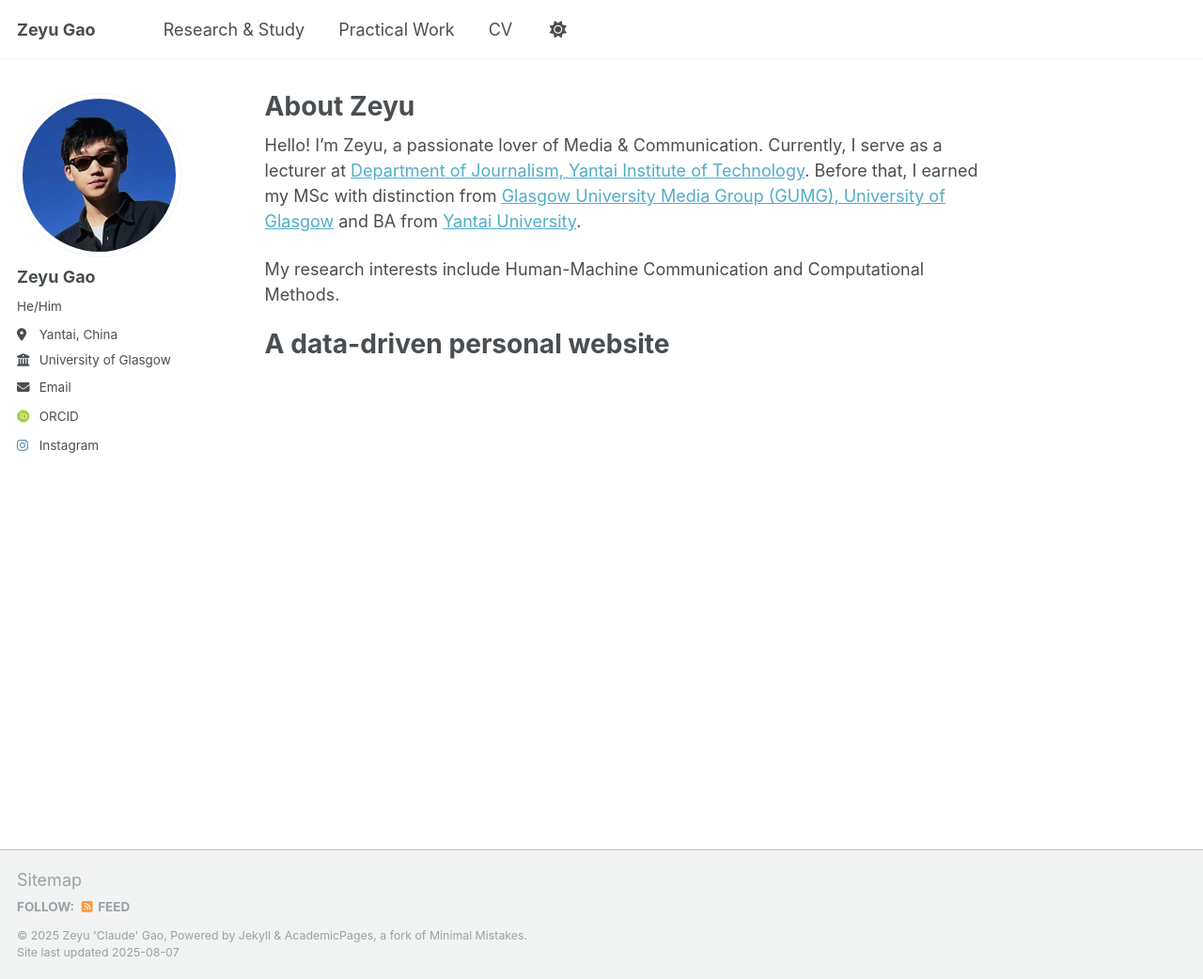
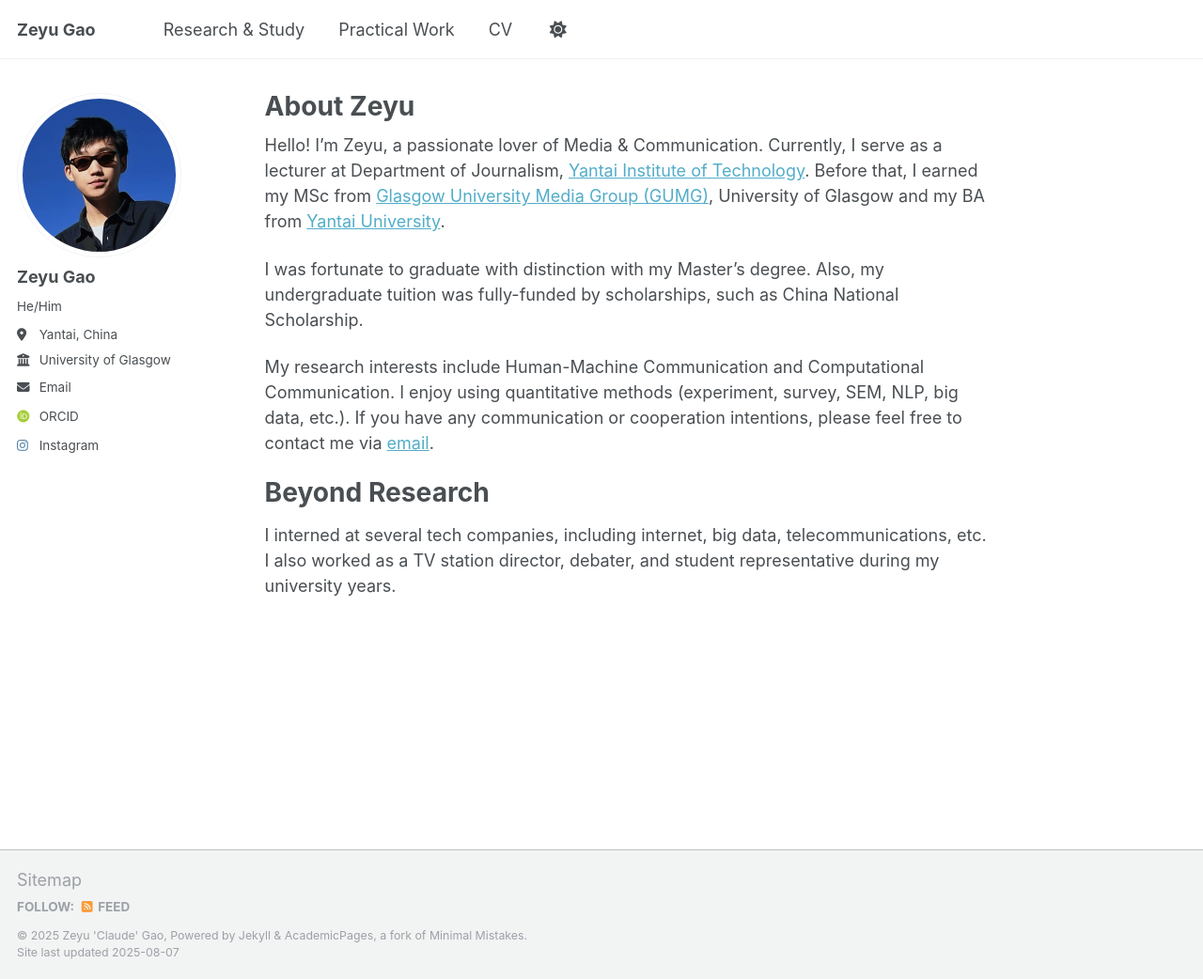
Before and after one commit to ClaudeGao01/ClaudeGao01.github.io, a Jekyll site: the page built from _pages/about.md, in a window 1280 px wide and 1042 px high. Shown: the whole window at 94% size. Built offline with Jekyll 4.4.1, drawn with Linux system fonts in a browser that asks for light colours; some web fonts are replaced; a script that is not in the unit is left out.

Commit message:
Update about.md

```diff
--- a/_pages/about.md
+++ b/_pages/about.md
@@ -7,9 +7,13 @@ redirect_from:
   - /about.html
 ---
 
-Hello! I'm Zeyu, a passionate lover of Media & Communication. Currently, I serve as a lecturer at [Department of Journalism, Yantai Institute of Technology](https://www.yitsd.edu.cn/). Before that, I earned my MSc with distinction from [Glasgow University Media Group (GUMG), University of Glasgow](https://www.gla.ac.uk/research/az/gumg/) and BA from [Yantai University](https://www.ytu.edu.cn/).
+Hello! I'm Zeyu, a passionate lover of Media & Communication. Currently, I serve as a lecturer at Department of Journalism, [Yantai Institute of Technology](https://www.yitsd.edu.cn/). Before that, I earned my MSc from [Glasgow University Media Group (GUMG)](https://www.gla.ac.uk/research/az/gumg/), University of Glasgow and my BA from [Yantai University](https://www.ytu.edu.cn/).
 
-My research interests include Human-Machine Communication and Computational Methods.
+I was fortunate to graduate with distinction with my Master's degree. Also, my undergraduate tuition was fully-funded by scholarships, such as China National Scholarship.
 
-A data-driven personal website
+My research interests include Human-Machine Communication and Computational Communication. I enjoy using quantitative methods (experiment, survey, SEM, NLP, big data, etc.). If you have any communication or cooperation intentions, please feel free to contact me via [email](gaozeyu01@sina.com).
+
+
+Beyond Research
 ======
+I interned at several tech companies, including internet, big data, telecommunications, etc. I also worked as a TV station director, debater, and student representative during my university years.
```
